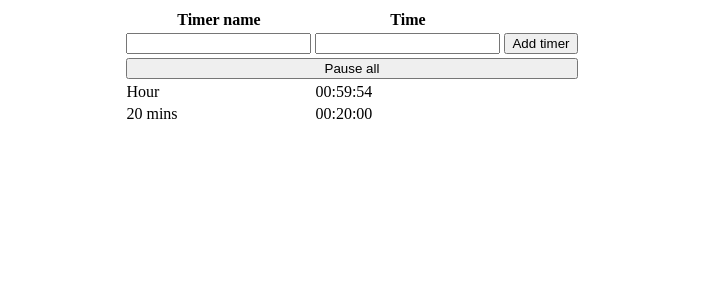
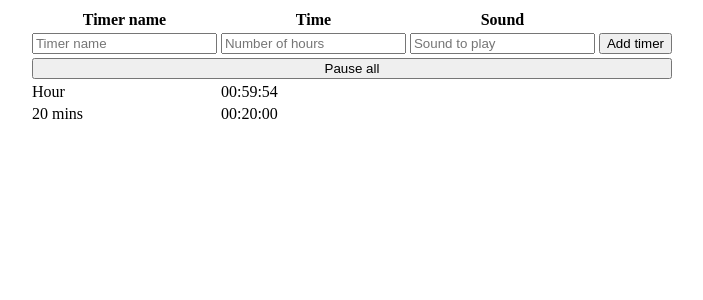
Before and after one commit to Mikhaeli/Timers, a Flask app: page / in a window 1280 px wide. Shown: the top 300 px of the page, without its empty margins (288-991 px from the left). Run offline with Flask 2, Linux system fonts and the light colour scheme; some libraries are stand-ins or nearby versions.

Commit message:
Started time functionality

```diff
--- a/static/script.js
+++ b/static/script.js
@@ -5,13 +5,14 @@ $(document).ready(function() {
     return (time < 10 ? "0" : "") + time;
   }
 
-  function timerObj(name, hours, mins, secs) {
+  function timerObj(name, hours, mins, secs, sound) {
     //name should be a string
     //other arguments accept only ints
     this.setTime = {
       hours: hours,
       mins: mins,
-      secs: secs
+      secs: secs,
+      sound: sound
     };
 
     this.name = name;
@@ -41,6 +42,13 @@ $(document).ready(function() {
 
     this.resetTime = function() {
       this.remainingTime = JSON.parse(JSON.stringify(this.setTime));
+
+      //credit to
+      //https://stackoverflow.com/questions/9419263/playing-audio-with-javascript
+      if (this.sound) {
+        var audio = new Audio(this.sound);
+        audio.play();
+      }
     };
 
     this.resetTime();
--- a/templates/index.html
+++ b/templates/index.html
@@ -23,15 +23,16 @@
   <tr id="titleRow">
     <th>Timer name</th>
     <th>Time</th>
-
+    <th>Sound</th>
   </tr>
   <tr id="inputRow">
-    <td><input type="text" id="timerName"></td>
-    <td><input type="number" id="timeInput"></td>
+    <td><input type="text" id="timerName" placeholder="Timer name"></td>
+    <td><input type="number" id="timeInput" placeholder="Number of hours"></td>
+    <td><input type="text" id="timerSound" placeholder="Sound to play"></td>
     <td><button id="addTimer">Add timer</button></td>
   </tr>
   <tr>
-    <td colspan="3">
+    <td colspan="4">
       <button id="startStop">Pause all
       </button>
     </td>
```
